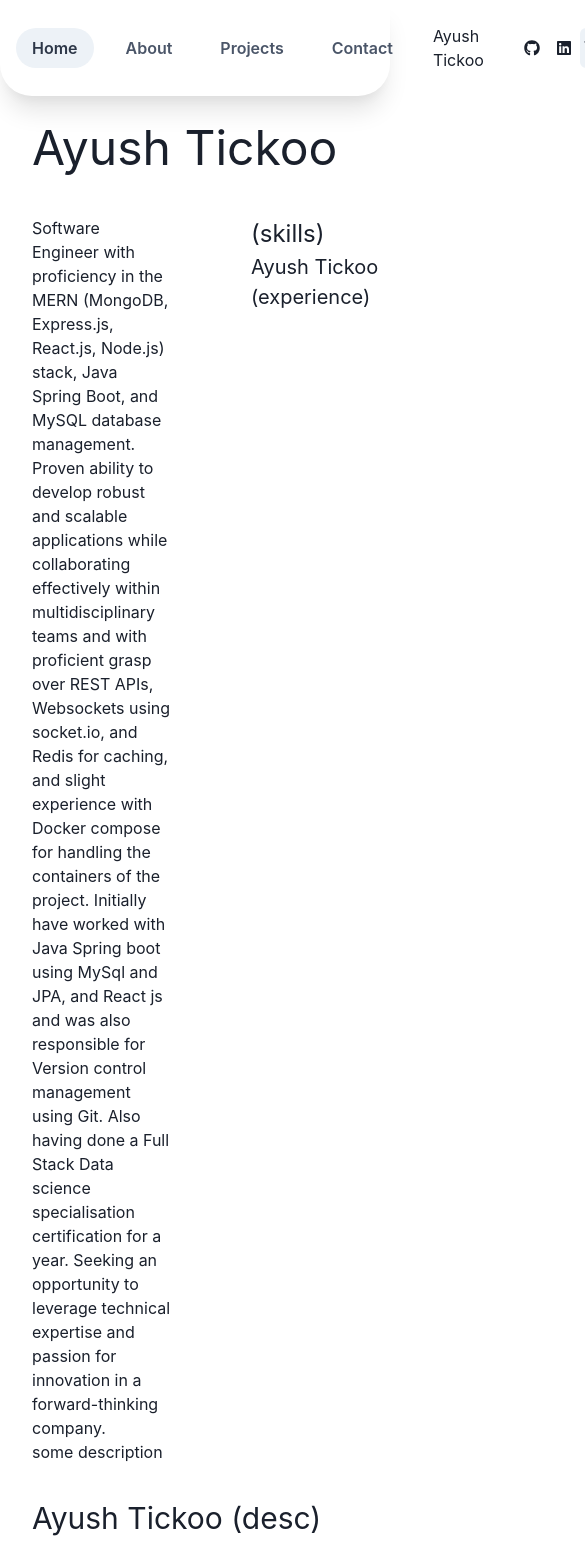
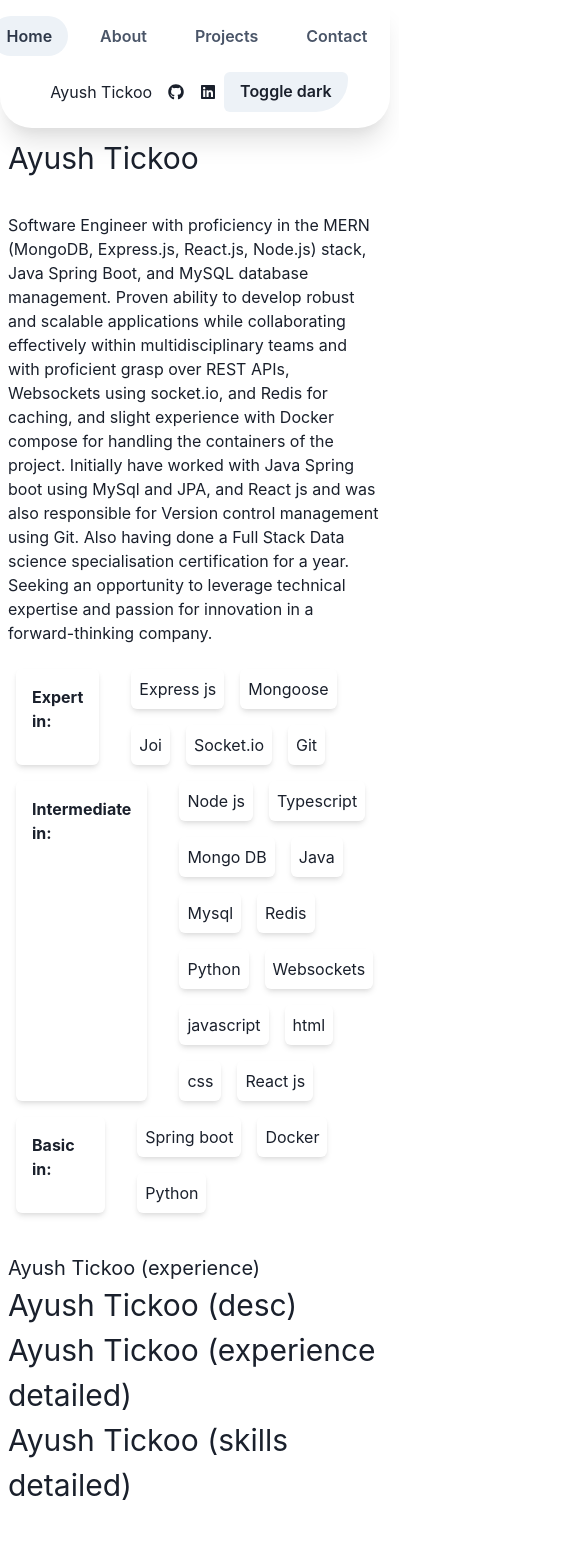
Before and after one commit to 007tickooayush/portfolio-vite-react, a React (Vite) app: page / in a window 390 px wide. Shown: the top 1548 px of the page, 585 px wide, since content can reach past the window. After the commit the page ends 1516 px from the top, so only its background shows below. Built offline with nearby package versions, Linux system fonts and the light colour scheme.

Commit message:
responsiveness and skills details and import style alterations

```diff
--- a/src/_assets/home.json
+++ b/src/_assets/home.json
@@ -5,7 +5,7 @@
     "github": "https://github.com/007tickooayush",
     "description": "Software Engineer with proficiency in the MERN (MongoDB, Express.js, React.js, Node.js) stack, Java Spring Boot, and MySQL database management. Proven ability to develop robust and scalable applications while collaborating effectively within multidisciplinary teams and with proficient grasp over REST APIs, Websockets using socket.io, and Redis for caching, and slight experience with Docker compose for handling the containers of the project. Initially have worked with Java Spring boot using MySql and JPA, and React js and was also responsible for Version control management using Git. Also having done a Full Stack Data science specialisation certification for a year. Seeking an opportunity to leverage technical expertise and passion for innovation in a forward-thinking company.",
     "skills": {
-        "expert": [ "Express js", "Mongoose", "Joi", "Socket.iO", "Git" ],
+        "expert": [ "Express js", "Mongoose", "Joi", "Socket.io", "Git" ],
         "intermediate": [ "Node js", "Typescript", "Mongo DB", "Java", "Mysql", "Redis", "Python", "Websockets", "javascript", "html", "css", "React js" ],
         "basic": [ "Spring boot", "Docker", "Python" ]
     },
--- a/src/_components/About.jsx
+++ b/src/_components/About.jsx
@@ -1,15 +1,14 @@
 import { Box, Container, Flex, Heading, Link, List, ListItem, SimpleGrid, Text, useDisclosure } from '@chakra-ui/react';
 import { ScaleFade } from '@chakra-ui/transition';
 import React, { useEffect, useState } from 'react'
-import { FaGithub, FaLinkedin } from 'react-icons/fa';
-import certificationsList from "../_assets/certifications.json";
+// import { FaGithub, FaLinkedin } from 'react-icons/fa';
 
 const About = () => {
 
     const [certifications, setCertifications] = useState([]);
 
     useEffect(() => {
-        setCertifications(certificationsList);
+        import('../_assets/certifications.json').then(res => setCertifications(res.default));
     }, []);
     return (
         <ScaleFade initialScale={0.9} in={true}>
--- a/src/_components/Home.jsx
+++ b/src/_components/Home.jsx
@@ -1,32 +1,83 @@
-import { Box, Container, SimpleGrid, Text } from "@chakra-ui/react";
+import { Box, Container, Flex, HStack, SimpleGrid, Text } from "@chakra-ui/react";
 import { useEffect, useState } from "react";
-import homeDetails from '../_assets/home.json';
 
 const Home = () => {
 
     const [details, setDetails] = useState({});
     useEffect(() => {
-        setDetails(homeDetails);
+        import('../_assets/home.json')
+            .then(res => setDetails(res.default))
+            .catch(err => console.log(err));
     }, []);
 
     return (
-        <Container maxW="container.xl" margin={4}>
-            <Text fontSize='5xl'>{details.name}</Text>
-            <SimpleGrid columns={2} spacing={20} mt={8} mb={8}>
+        <Box padding={[2, 4]}>
+            <Text fontSize={['3xl', '5xl']}>{details.name}</Text>
+            <SimpleGrid columns={[1, 2]} spacing={4} mt={8} mb={8} >
                 <Box>
                     <Text fontSize='md'>{details.description}</Text>
-                    <Text fontSize='md'>some description</Text>
                 </Box>
                 <Box alignItems={'end'}>
-                    <Text fontSize='2xl'>(skills)</Text>
-                    <Text fontSize='xl'>Ayush Tickoo (experience)</Text>
+                    <HStack spacing={4} alignItems={'top'}>
+                        <Box fontWeight={'bold'} fontSize='md' boxShadow='md' p={4} borderRadius='md' margin={2}>
+                            Expert in:
+                        </Box>
+
+                        <Flex direction={'row'} justifyContent={'start'} alignItems={'top'} flexWrap={'wrap'}>
+                            {
+                                details.skills && details.skills.expert.map((skill, idx) => {
+                                    return (
+                                        <Box key={idx} fontSize='md' boxShadow='md' p={2} borderRadius='md' margin={2}>
+                                            {skill}
+                                        </Box>
+                                    )
+                                })
+                            }
+                        </Flex>
+
+                    </HStack>
+
+                    <HStack spacing={4} alignItems={'top'}>
+                        <Box fontWeight={'bold'} fontSize='md' boxShadow='md' p={4} borderRadius='md' margin={2}>
+                            Intermediate in:
+                        </Box>
+                        <Flex direction={'row'} justifyContent={'start'} alignItems={'top'} flexWrap={'wrap'}>
+                            {
+                                details.skills && details.skills.intermediate.map((skill, idx) => {
+                                    return (
+                                        <Box key={idx} fontSize='md' boxShadow='md' p={2} borderRadius='md' margin={2}>
+                                            {skill}
+                                        </Box>
+                                    )
+                                })
+                            }
+                        </Flex>
+
+                    </HStack>
+                    <HStack spacing={4} alignItems={'top'}>
+                        <Box fontWeight={'bold'} fontSize='md' boxShadow='md' p={4} borderRadius='md' margin={2}>
+                            Basic in:
+                        </Box>
+                        <Flex direction={'row'} justifyContent={'start'} alignItems={'top'} flexWrap={'wrap'}>
+                            {
+                                details.skills && details.skills.basic.map((skill, idx) => {
+                                    return <Box key={idx} fontSize='md' boxShadow='md' p={2} borderRadius='md' margin={2}>
+                                        {skill}
+                                    </Box>
+                                })
+                            }
+                        </Flex>
+
+                    </HStack>
                 </Box>
             </SimpleGrid>
+            <Text fontSize='xl'>Ayush Tickoo (experience)</Text>
 
             <Text fontSize='3xl'>Ayush Tickoo (desc)</Text>
             <Text fontSize='3xl'>Ayush Tickoo (experience detailed)</Text>
             <Text fontSize='3xl'>Ayush Tickoo (skills detailed)</Text>
-        </Container>
+        </Box>
+
     )
 }
 
--- a/src/_components/Projects.jsx
+++ b/src/_components/Projects.jsx
@@ -1,4 +1,4 @@
-import { Box, Card, Center, Container, SimpleGrid, SlideFade, VStack } from '@chakra-ui/react';
+import { Box, Card, Center, Container, Flex, SimpleGrid, SlideFade, VStack } from '@chakra-ui/react';
 import React, { useEffect, useState } from 'react'
 import ProjectCard from './ProjectCard';
 import projectsList from "../_assets/projects.json";
@@ -12,16 +12,9 @@ const Projects = () => {
 
     return (
         <SlideFade in={true} offsetY="20px">
-            <Container p={8} shadow={'xl'} borderRadius={'2rem'} minW='xl'>
+            <Container p={8} shadow={'xl'} borderRadius={'2rem'} >
                 <Box >
-                    <SimpleGrid columns={2} spacing={10}>
-                        {/* <Box>
-
-                            <ProjectCard name="Project 1" description="Description 1" languagesUsed={["Language 1", "Language 2"]}/>
-                            <Center>
-                                column1
-                            </Center>
-                        </Box> */}
+                    <Flex flexWrap={'wrap'}>
                         {
                             projects.map((project, index) => {
                                 return (
@@ -31,7 +24,7 @@ const Projects = () => {
                                 )
                             })
                         }
-                    </SimpleGrid>
+                    </Flex>
 
                 </Box>
             </Container>
--- a/src/_components/Root.jsx
+++ b/src/_components/Root.jsx
@@ -8,8 +8,8 @@ const Root = () => {
 
     return (
         <Box>
-            <Flex p={4} shadow={'xl'} border="2rem" borderColor="black" justify="space-between" align="center" borderBottomRadius="2rem">
-                <Flex justify={'space-between'} align={'center'}>
+            <Flex p={4} shadow={'xl'} border="2rem" borderColor="black" justify="space-between" align="center" borderBottomRadius="2rem" flexDirection={['column', 'row']}>
+                <Flex justify={'space-between'} align={'center'} mb={[4, 0]}>
                     <Tabs variant='soft-rounded' colorScheme='gray'>
                         <TabList>
                             <Tab mr={4}>
```
